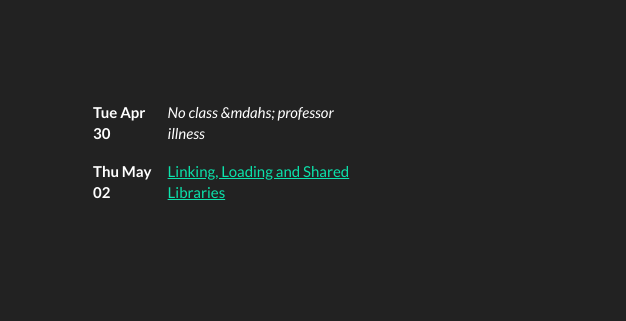
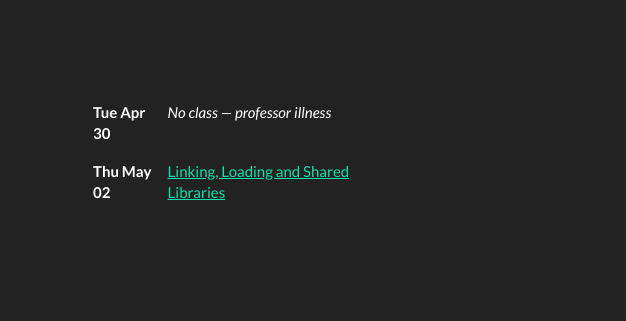
Before and after one commit to weimer/csci2320, a plain HTML site: page lectures.html in a window 1280 px wide. Shown: the part 3840-4161 px from the top of the page, 0-626 px from the left. Drawn offline with nearby package versions, Linux system fonts and the light colour scheme.

Commit message:
Update lectures.html

```diff
--- a/lectures.html
+++ b/lectures.html
@@ -710,7 +710,7 @@ On-Line:
 </td> </tr>
 <tr scope="table-active"><th scope="row"> Tue Apr 30 </th>
 <td>
-   <i>No class &mdahs; professor illness</i>
+   <i>No class &mdash; professor illness</i>
 </td>
 
 
```
